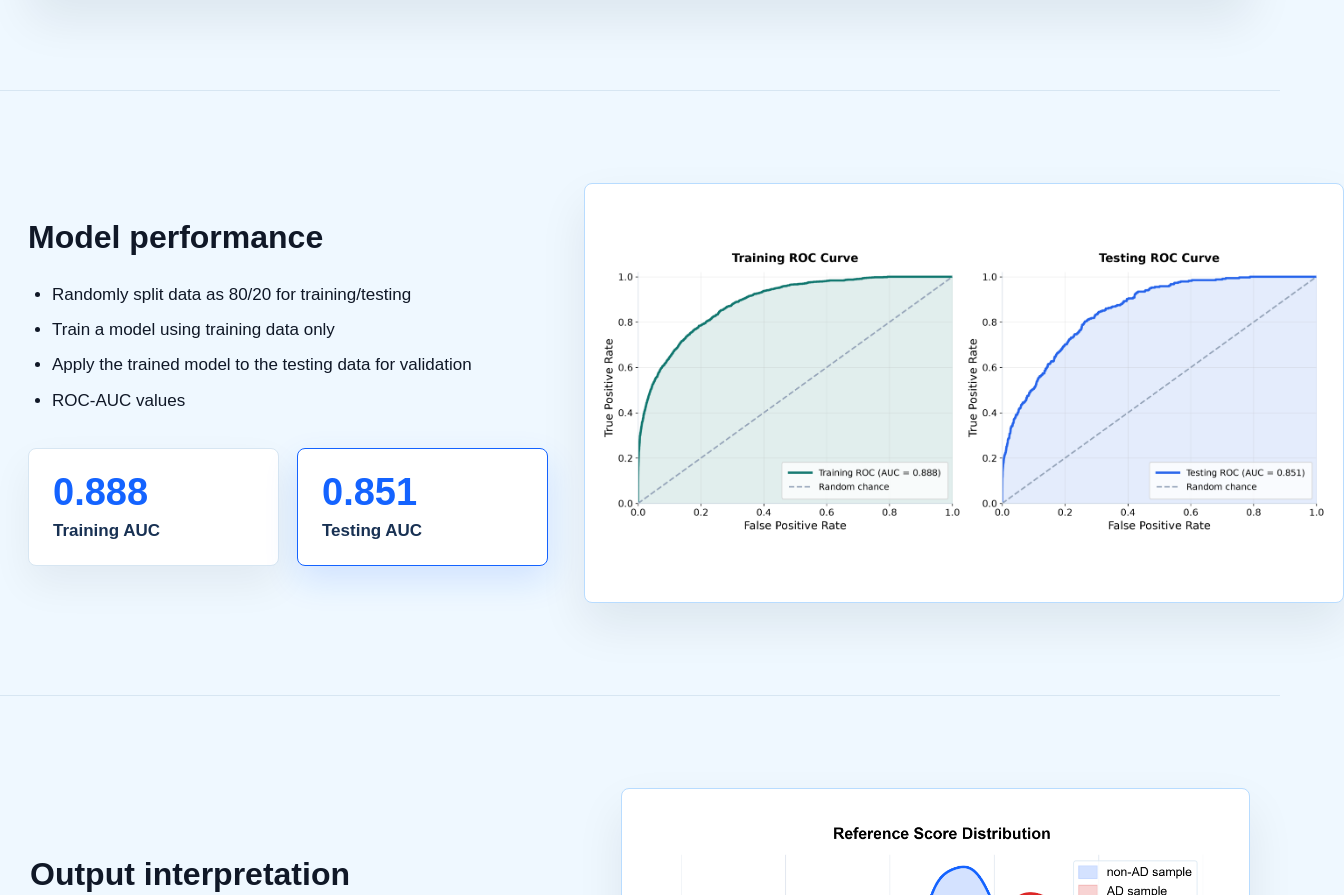
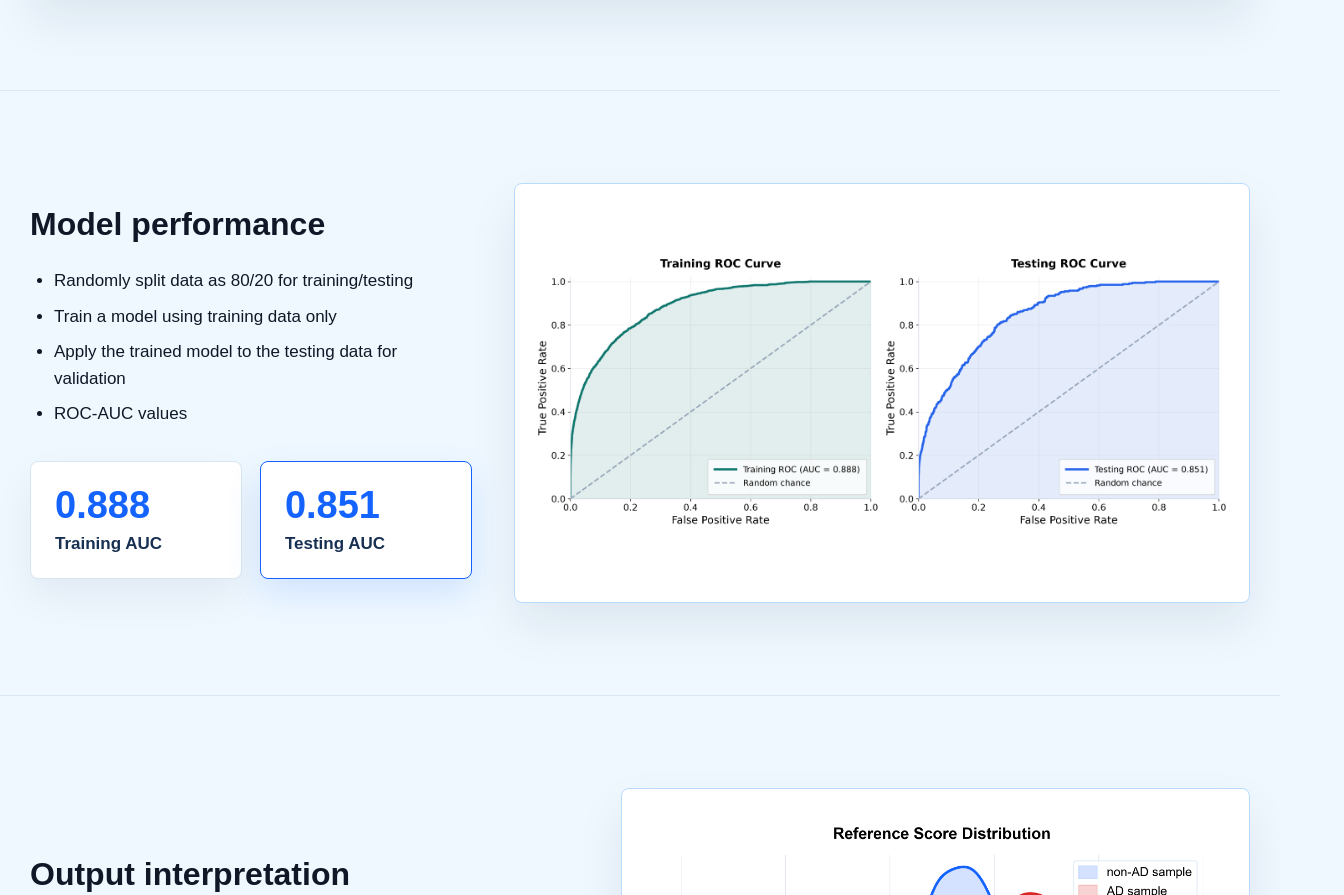
Before and after one commit to HI-dsvffsfd/AlzAware, a plain HTML site: page docs/model.html in a window 1280 px wide. Shown: the part 1171-2066 px from the top of the page, 1344 px wide, since content can reach past the window. Drawn offline with Linux system fonts and the light colour scheme.

Commit message:
recall update model page ROC curve layout

```diff
--- a/docs/model.html
+++ b/docs/model.html
@@ -563,17 +563,12 @@
     }
 
     .auc-evidence-block {
-        grid-template-columns: minmax(520px, 0.95fr) minmax(760px, 1.35fr);
-        gap: 36px;
-    }
-
-    .model-page > .section:has(.auc-evidence-block) {
-      padding-left: max(28px, calc(50vw - 760px));
-      padding-right: max(28px, calc(50vw - 760px));
+        grid-template-columns: minmax(0, 0.75fr) minmax(700px, 1.25fr);
+        gap: 42px;
     }
 
     .auc-chart-placeholder {
-        padding: 14px;
+        padding: 18px;
         min-height: 420px;
     }
 
@@ -581,7 +576,6 @@
         width: 100%;
         max-width: none;
         height: auto;
-        display: block;
     }
   </style>
 </head>
```
